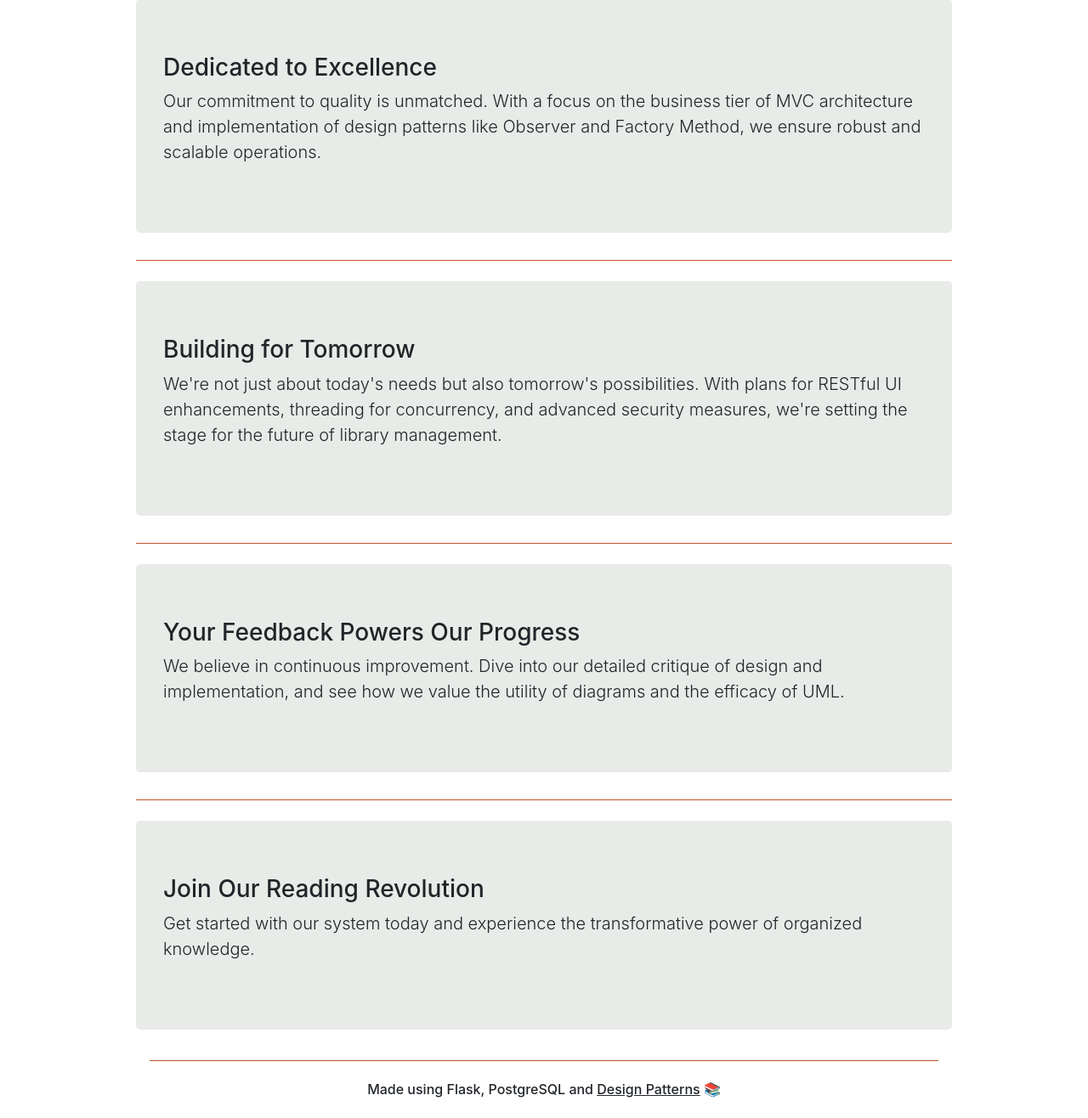
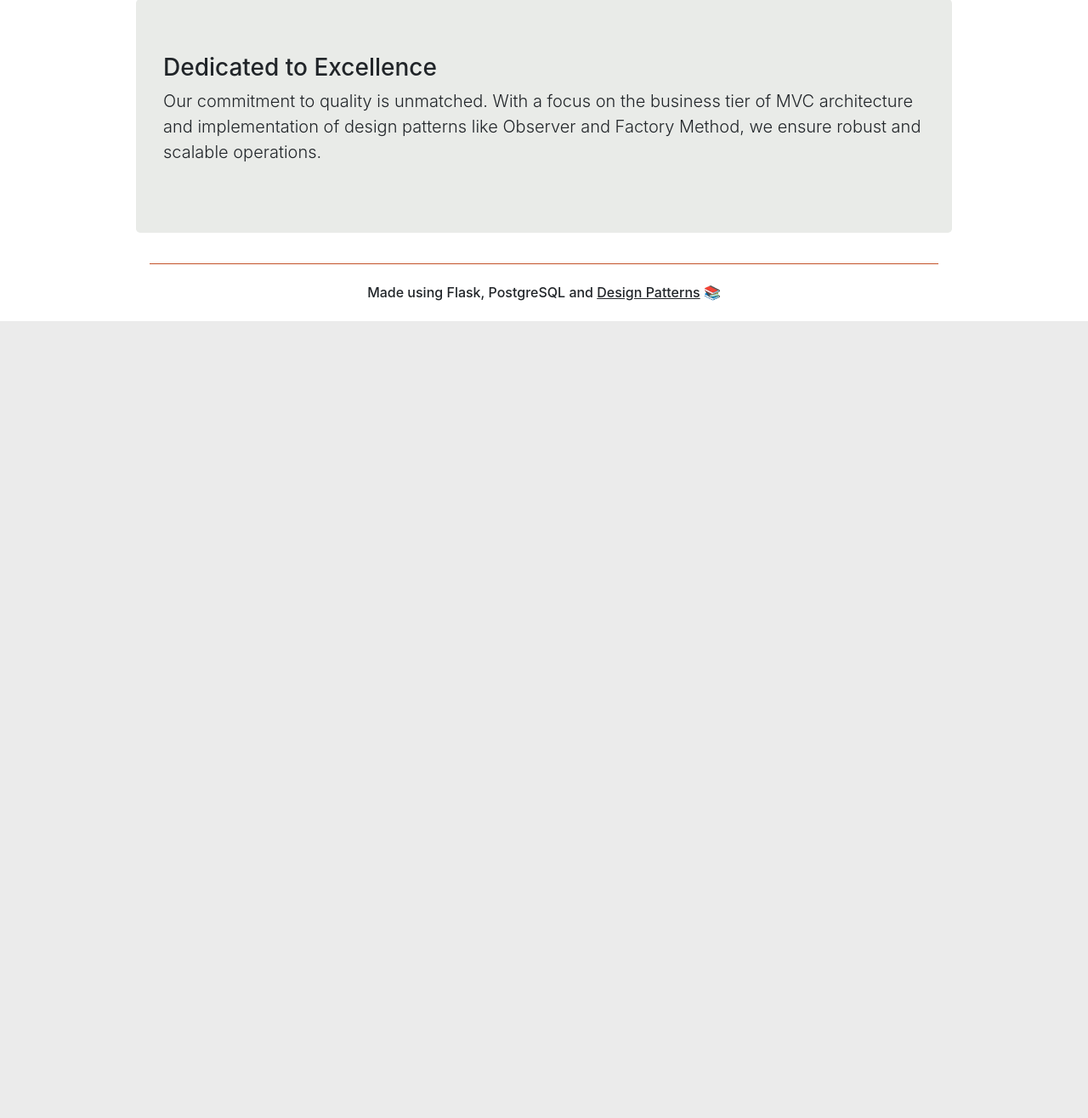
Before and after one commit to Dawid33/CS4125, a Flask app: page / in a window 1280 px wide. Shown: the part 2606-3922 px from the top of the page at 85% size. After the commit the page ends 2984 px from the top, so only its background shows below. Run offline with Flask 3, Linux system fonts and the light colour scheme; the visitor is signed in with stand-in values (Sample User, id 1).

Commit message:
removed some home page messages

```diff
--- a/templates/home/home.html
+++ b/templates/home/home.html
@@ -65,27 +65,6 @@
             <h3>Dedicated to Excellence</h3>
             <p>Our commitment to quality is unmatched. With a focus on the business tier of MVC architecture and implementation of design patterns like Observer and Factory Method, we ensure robust and scalable operations.</p>
         </div>
-
-        <hr class="my-4">
-
-        <div class="jumbotron lead" style="background-color: #e9ebe8;">
-            <h3>Building for Tomorrow</h3>
-            <p>We're not just about today's needs but also tomorrow's possibilities. With plans for RESTful UI enhancements, threading for concurrency, and advanced security measures, we're setting the stage for the future of library management.</p>
-        </div>
-
-        <hr class="my-4">
-
-        <div class="jumbotron lead" style="background-color: #e9ebe8;">
-            <h3>Your Feedback Powers Our Progress</h3>
-            <p>We believe in continuous improvement. Dive into our detailed critique of design and implementation, and see how we value the utility of diagrams and the efficacy of UML.</p>
-        </div>
-
-        <hr class="my-4">
-
-        <div class="jumbotron lead" style="background-color: #e9ebe8;">
-            <h3>Join Our Reading Revolution</h3>
-            <p>Get started with our system today and experience the transformative power of organized knowledge.</p>
-        </div>
     </section>
 
 </div>
```
